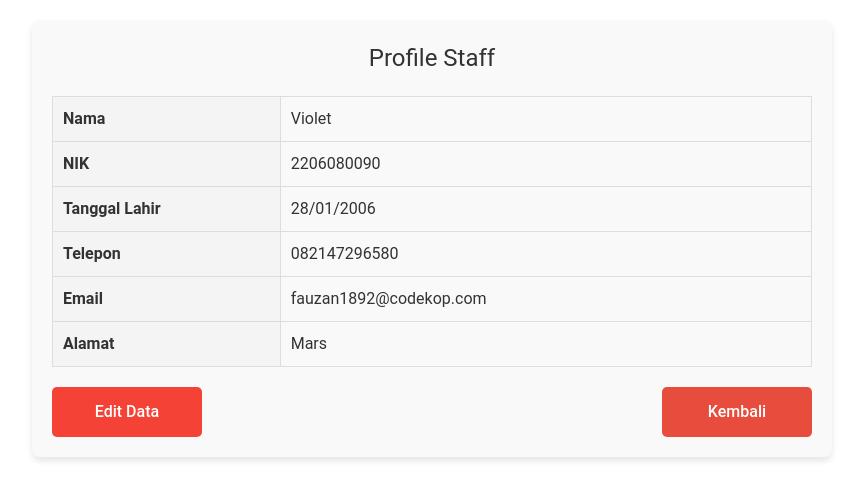
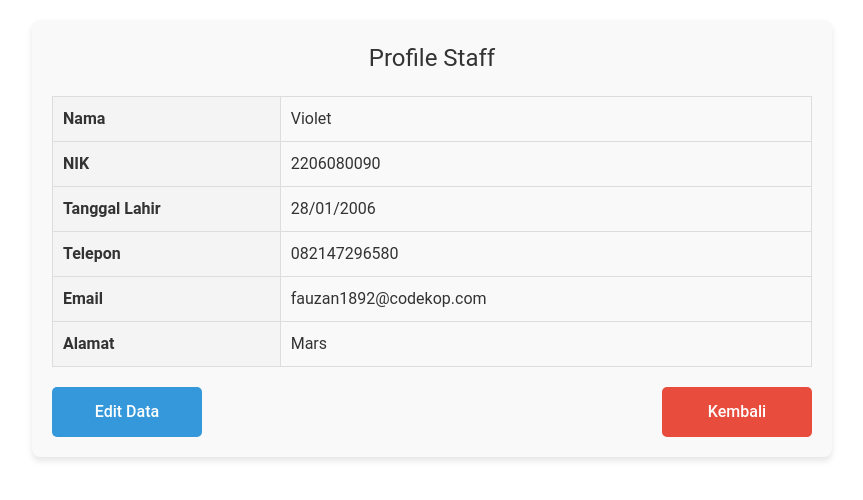
Before and after one commit to proyek-uas-arsitektur-sistem-perpus/proyek-sistem-perpus, a React (Vite) app in the folder frontend/: page /profile in a window 1280 px wide. Shown: the top 500 px of the page, without its empty margins (208-1071 px from the left). Built offline with nearby package versions, Linux system fonts and the light colour scheme.

Commit message:
mengganti warna button ProfilePengguna

```diff
--- a/frontend/src/pages/ProfilePengguna.css
+++ b/frontend/src/pages/ProfilePengguna.css
@@ -41,7 +41,6 @@
 
 .edit-button,
 .back-button {
-  background: #3498db; /* Warna tombol default */
   color: #fff;
   border: none;
   padding: 10px 20px; /* Padding tombol */
@@ -57,18 +56,10 @@
   margin: 0; /* Hilangkan margin default */
 }
 
-.edit-button {
-  margin-right: 10px; /* Jarak kecil antara tombol "Edit Data" dan "Kembali" */
+.button-group .edit-button {
+  background: #3498db; /* Tambahkan !important untuk memastikan prioritas */
 }
 
-.edit-button:hover {
-  background: #2980b9; /* Warna saat tombol edit di-hover */
+.button-group .edit-button:hover {
+  background: #2980b9; /* Biru lebih gelap saat hover */
 }
-
-.back-button {
-  background: #e74c3c; /* Warna tombol kembali */
-}
-
-.back-button:hover {
-  background: #c0392b; /* Warna saat tombol kembali di-hover */
-}
```
